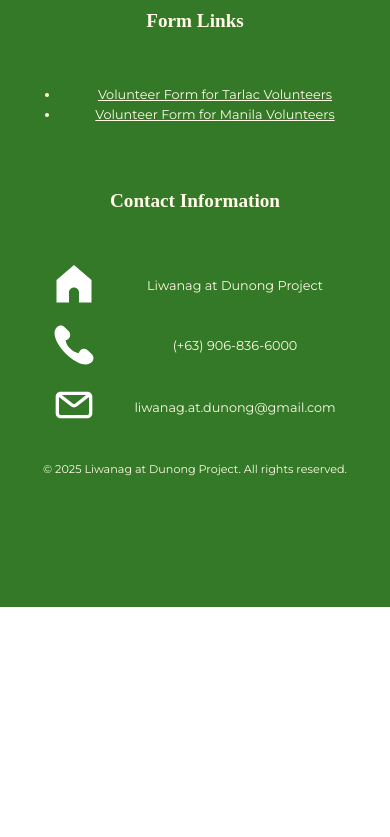
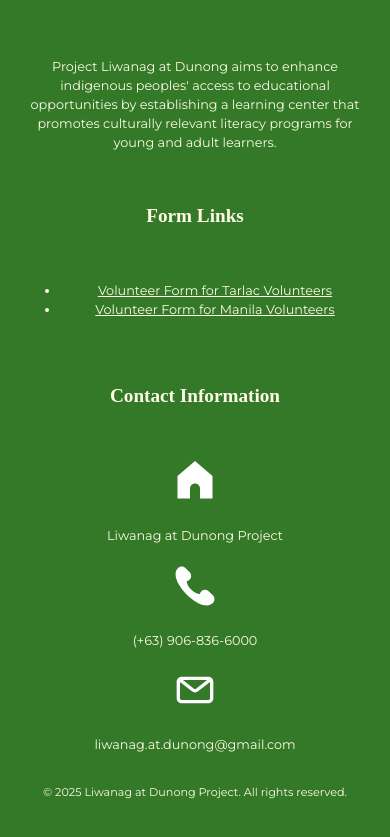
Before and after one commit to Aron-Arboleda/LiwanagAtDunong, a React (Vite) app: page /faqs in a window 390 px wide. Shown: the part 3560-4397 px from the top of the page. Before the commit the page ends 4167 px from the top, so only its background shows below. Built offline with nearby package versions, Linux system fonts and the light colour scheme; a web font is replaced by a local one.

Commit message:
Responsiveness fixing: fixed the footer

```diff
--- a/src/components/Footer/Footer.css
+++ b/src/components/Footer/Footer.css
@@ -70,6 +70,10 @@ footer {
   #footerMainContainer {
     padding: 0px 5px;
   }
+
+  .footerIconTextGridLayout {
+    grid-template-columns: 1fr;
+  }
 }
 
 @media (min-width: 420px) {
--- a/src/components/Footer/Footer.jsx
+++ b/src/components/Footer/Footer.jsx
@@ -88,15 +88,19 @@ const Footer = () => {
           <div>
             <h2 className="footerh2">Contact Information</h2>
             <div className="footerIconTextGridLayout">
+              <a href="/">
                 <img
                   src="/images/Graphics/WEBSITE_Graphics/IconsAndVectors/homeLogo.svg"
                   alt="Home Icon"
                 />
+              </a>
               <p>Liwanag at Dunong Project</p>
+              <a href="tel:+639068366000" target="_blank">
                 <img
                   src="/images/Graphics/WEBSITE_Graphics/IconsAndVectors/telephoneLogo.svg"
                   alt="Telephone Icon"
                 />
+              </a>
               <p>(+63) 906-836-6000</p>
               <a href="mailto:liwanag.at.dunong@gmail.com" target="_blank">
                 <img
```
Lines whose indentation alone changed are shown as unchanged.
